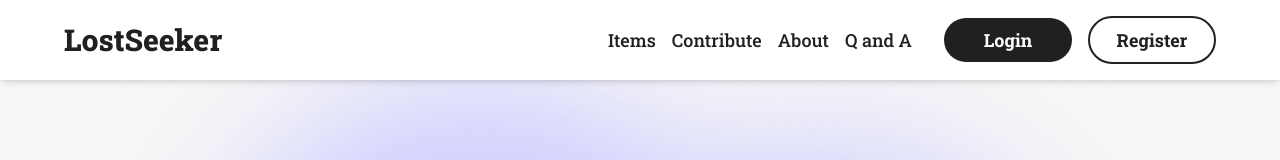
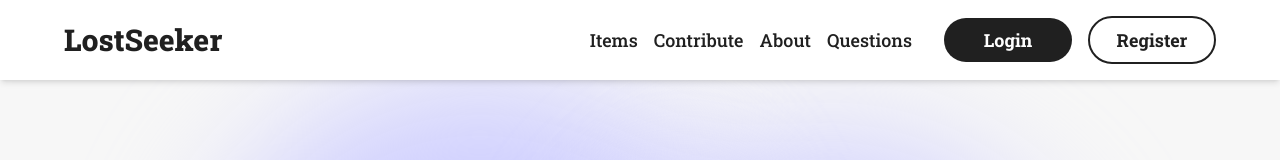
Before and after one commit to The-XENO-Studios/Lost-Seeker, a React (Vite) app in the folder Lost-Seeker/: page / in a window 1280 px wide. Shown: the top 160 px of the page. Built offline with nearby package versions, Linux system fonts and the light colour scheme; no server answers.

Commit message:
add NavBar and use it

```diff
--- a/Lost-Seeker/src/components/pages/landing/LandingPage.tsx
+++ b/Lost-Seeker/src/components/pages/landing/LandingPage.tsx
@@ -2,6 +2,7 @@ import { Link } from "react-router-dom";
 import LandingNavBar from "./components/LandingNavBar";
 import { useState } from "react";
 import LottiePlayer from "../../shared/LottiePlayer";
+import NavBar from "../../shared/NavBar";
 
 function LandingPage() {
   const [onTop, setOnTop] = useState(false);
@@ -19,7 +20,10 @@ function LandingPage() {
       onScroll={handleScroll}
       className="flex flex-col items-center w-screen overflow-x-hidden h-screen relative"
     >
-      <LandingNavBar onTop={onTop} />
+      <NavBar
+        onTop={onTop}
+        links={["Items", "Contribute", "About", "Questions"]}
+      />
 
       <div className="h-[36rem] w-[36rem] left-48 bottom-36 absolute">
         <div className="p-20 h-full w-full bg-lightBlue  rounded-full blur-3xl"></div>
--- a/Lost-Seeker/src/components/pages/list/ListOfItems.tsx
+++ b/Lost-Seeker/src/components/pages/list/ListOfItems.tsx
@@ -10,6 +10,7 @@ import {
 } from "firebase/firestore";
 import { FirebaseApp } from "firebase/app";
 import ListNavBar from "./ListNavBar";
+import NavBar from "../../shared/NavBar";
 
 interface Props {
   app: FirebaseApp;
@@ -18,10 +19,19 @@ interface Props {
 function ListOfItems({ app }: Props) {
   const [finalItem, setFinalItem] = useState<any>();
   const [items, setItems] = useState<any>([]);
+  const [onTop, setOnTop] = useState(false);
 
   const db = getFirestore(app);
   const ref = collection(db, "items");
   const q = query(ref, orderBy("time"), limit(10));
+
+  const handleScroll = (e: React.UIEvent<HTMLElement>) => {
+    if (e.currentTarget.scrollTop === 0) {
+      setOnTop(true);
+    } else {
+      setOnTop(false);
+    }
+  };
 
   useEffect(() => {
     const unsubscribe = onSnapshot(q, (snapShot) => {
@@ -38,7 +48,7 @@ function ListOfItems({ app }: Props) {
 
   return (
     <div>
-      <ListNavBar />
+      <NavBar onTop={onTop} links={["Contribute"]} />
       <div className="absolute top-28 flex flex-row-reverse flex-wrap gap-3 w-[100vw] justify-center">
         {items.map((item: any) => {
           return (
--- /dev/null
+++ b/Lost-Seeker/src/components/shared/NavBar.tsx
@@ -0,0 +1,56 @@
+import { Link } from "react-router-dom";
+import { signOut } from "firebase/auth";
+
+import { FC, useEffect } from "react";
+import LoginButtonNav from "../pages/landing/components/LoginButtonNav";
+import RegisterButtonNav from "../pages/landing/components/RegisterButtonNav";
+import SignOutButton from "./SignoutButton";
+import { auth } from "../../App";
+
+function NavBar({
+  links,
+  onTop,
+}: {
+  onTop: boolean | undefined;
+  links: string[];
+}) {
+  function SignOut() {
+    signOut(auth);
+  }
+
+  return (
+    <div
+      className={`fixed h-20 w-full  shadow-md flex flex-row justify-between items-center px-4 sm:px-10 md:px-10 lg:px-14 xl:px-16 z-20 ${
+        onTop ? "bg-transparent" : "bg-white"
+      }`}
+    >
+      <div className="flex flex-row items-center">
+        <h1 className="font-extrabold text-xl  md:text-2xl lg:text-3xl text-black">
+          <Link to="/">LostSeeker</Link>
+        </h1>
+      </div>
+      <div className="flex flex-row items-center gap-3 sm:gap-6 lg:gap-8">
+        <div className="flex flex-row items-center gap-4 md:text-base xl:text-lg font-medium ">
+          {links.map((link) => (
+            <Link
+              className="hidden md:block transition-transform hover:scale-95"
+              to={link.toLowerCase()}
+            >
+              {link}
+            </Link>
+          ))}
+        </div>
+        {auth.currentUser ? (
+          <SignOutButton signOut={SignOut} />
+        ) : (
+          <div className="flex flex-row items-center gap-3 lg:gap-4">
+            <LoginButtonNav />
+            <RegisterButtonNav />
+          </div>
+        )}
+      </div>
+    </div>
+  );
+}
+
+export default NavBar;
```
